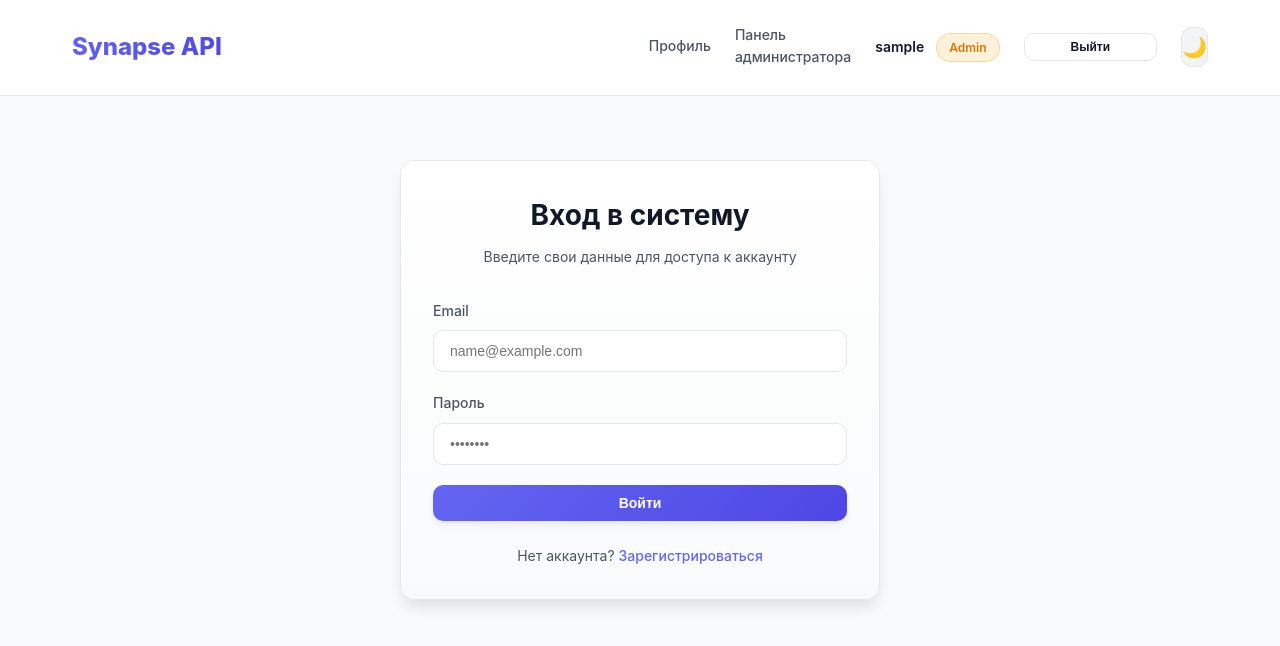
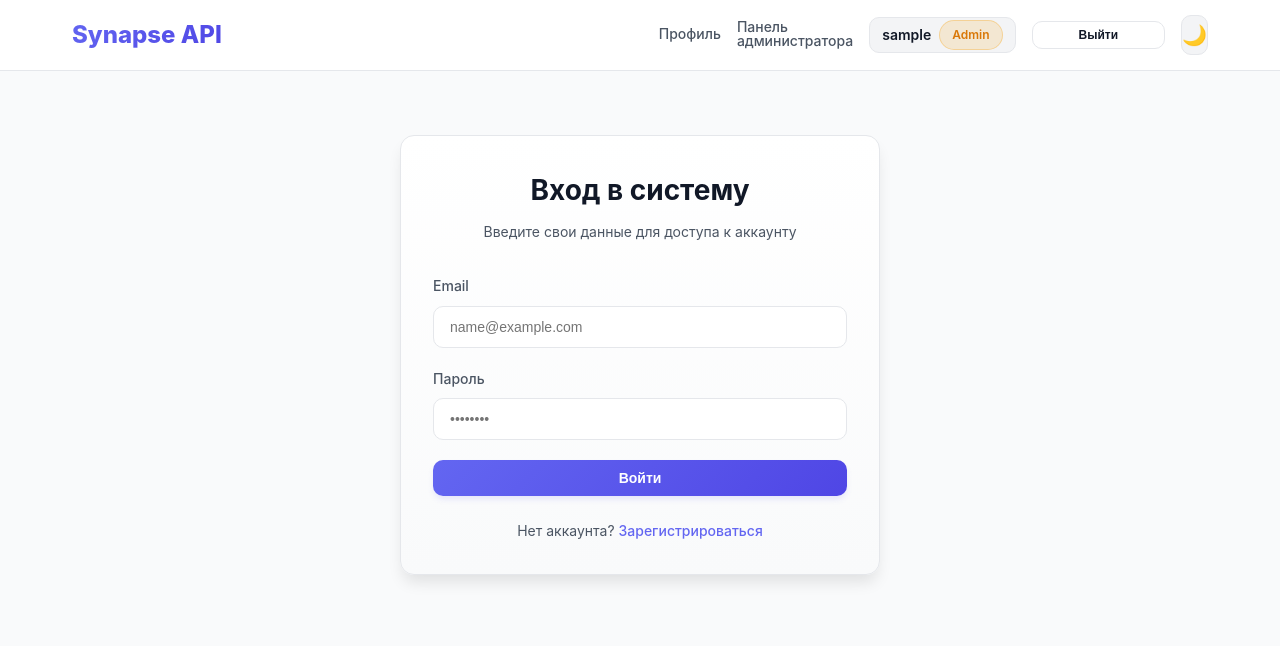
Before and after one commit to trauringetag/synapse-frontend, a React (Vite) app: page /login in a window 1280 px wide. Shown: the top 646 px of the page. Built offline with nearby package versions, Linux system fonts and the light colour scheme; sample sign-in values are in the browser's storage; the HTML template or start-up script is replaced by a standard one.

Commit message:
Заменил стили

```diff
--- a/src/components/Login.jsx
+++ b/src/components/Login.jsx
@@ -23,7 +23,7 @@ export default function Login() {
       localStorage.setItem('token', res.data.token);
       localStorage.setItem('role', res.data.role);
       localStorage.setItem('userId', res.data.user.id);
-      localStorage.setItem('userName', `${res.data.user.first_name} ${res.data.user.last_name}`);
+      localStorage.setItem('userName', `${res.data.user.first_name}`);
 
       navigate('/profile');
     } catch (err) {
--- a/src/index.css
+++ b/src/index.css
@@ -101,7 +101,7 @@ body {
 .header-container {
   max-width: 1200px;
   margin: 0 auto;
-  padding: 1rem 2rem;
+  padding: 0.75rem 2rem;
   display: flex;
   justify-content: space-between;
   align-items: center;
@@ -125,7 +125,7 @@ body {
 .header-nav {
   display: flex;
   align-items: center;
-  gap: 1.5rem;
+  gap: 1rem;
 }
 
 .nav-link {
@@ -136,6 +136,7 @@ body {
   padding: 0.5rem 0;
   border-bottom: 2px solid transparent;
   transition: all 0.2s;
+  line-height: 1;
 }
 
 .nav-link:hover {
@@ -147,16 +148,23 @@ body {
   border-bottom-color: var(--color-primary);
 }
 
+/* Блок с именем пользователя и ролью */
 .user-info {
   display: flex;
   align-items: center;
-  gap: 0.75rem;
+  gap: 0.5rem;
+  padding: 0.375rem 0.75rem;
+  background: var(--color-bg-secondary);
+  border: 1px solid var(--color-border);
+  border-radius: var(--radius-md);
+  height: 36px;
 }
 
 .user-name {
   font-weight: 600;
   color: var(--color-text-main);
   font-size: 0.875rem;
+  line-height: 1;
 }
 
 /* Переключатель темы */
```
